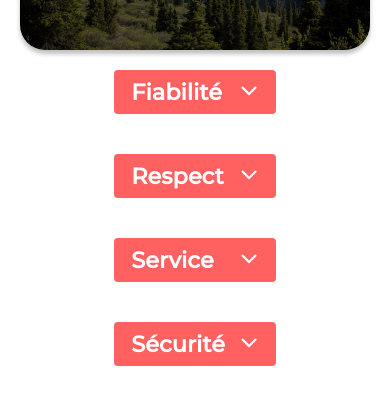
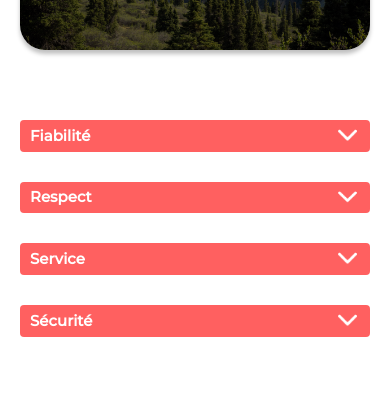
Before and after one commit to Juju8888A/OC-Kasa, a React (Create React App) app: page /about in a window 390 px wide. Shown: the part 319-735 px from the top of the page. Built offline with nearby package versions, Linux system fonts and the light colour scheme.

Commit message:
media queries de la page About

```diff
--- a/src/pages/About.jsx
+++ b/src/pages/About.jsx
@@ -28,7 +28,9 @@ const About = () => {
         <Collapse title="Sécurité" content={dataSecurite} />
         </div>
       </main>
+      <div className="footer-about">
       <Footer />
+      </div>
     </div>
   );
 };
--- a/src/styles/components/collapse.scss
+++ b/src/styles/components/collapse.scss
@@ -2,7 +2,14 @@
   display: flex;
   flex-direction: column;
   gap: 40px;
+  margin-top: 80px;
   margin-bottom: 50px;
+
+  @media (max-width: 768px) {
+    margin-top: 70px;
+    margin-bottom: 70px;
+    gap: 10px;
+  }
 
   .collapse-container {
     margin-left: 100px;
@@ -10,9 +17,22 @@
     display: flex;
     flex-direction: column;
 
+    @media (max-width: 768px) {
+      margin-left: 20px;
+      margin-right: 20px;
+      margin-bottom: 20px;
+    }
+
     .collapse {
       width: 85%;
       margin: 0 auto;
+
+      @media (max-width: 1280px) {
+        width: 100%;
+      }
+
+      @media (max-width: 768px) {
+      }
     }
 
     .title {
@@ -25,10 +45,18 @@
       flex-direction: row;
       align-items: center;
       justify-content: space-between;
-      padding: 8px 17px;
+      padding: 10px 20px;
+
+      @media (max-width: 768px) {
+        padding: 3px 10px;
+        font-size: 0.8rem;
+      }
 
       & img {
-        width: 20px;
+        width: 30px;
+        @media (max-width: 768px) {
+          width: 25px;
+        }
       }
     }
 
--- a/src/styles/components/footer.scss
+++ b/src/styles/components/footer.scss
@@ -25,3 +25,20 @@ footer {
     }
   }
 }
+
+.footer-about {
+  margin-top: 90px;
+
+  @media (max-width: 1280px) {
+    margin-top: 110px;
+  }
+
+  @media (max-width: 768px) {
+    height: 375px;
+    background-color: $color-3;
+    display: flex;
+    justify-content: center;
+    align-items: center;
+    margin-top: 0;
+  }
+}
```
